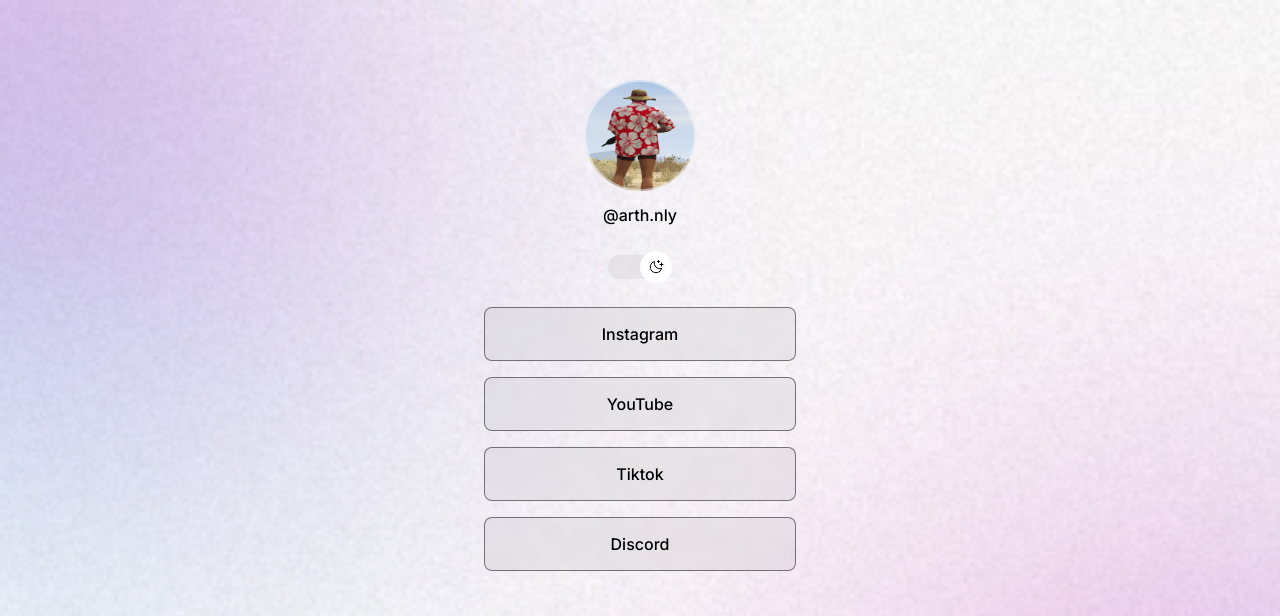
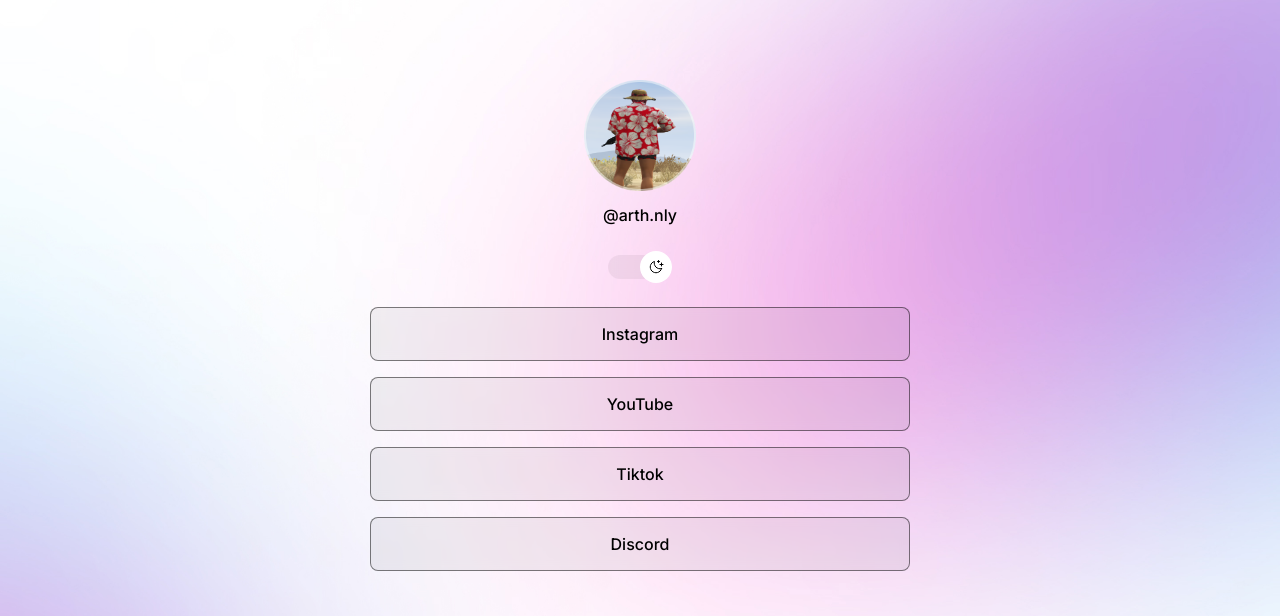
Before and after one commit to ArthurArl/ESTUDO-DISCOVER-ROCKETSEAT-, a plain HTML site: page index.html in a window 1280 px wide. Shown: the top 616 px of the page. Drawn offline with nearby package versions, Linux system fonts and the light colour scheme.

Commit message:
mudar background baseado em pixel

```diff
--- a/style.css
+++ b/style.css
@@ -32,6 +32,7 @@
   background-size: cover;
   */
   background: var(--bg-url) no-repeat top center/cover;
+  height: 100vh;
 }
 
 body * {
@@ -40,7 +41,8 @@
 }
 
 #container {
-  width: 360px;
+  width: 100%;
+  max-width: 588px;
   margin: 56px auto 0px auto;
   padding: 0 24px;
 }
@@ -51,10 +53,9 @@
   width: 64px;
 
   margin: 4px auto;
-
 }
 
-#switch button{
+#switch button {
   width: 32px;
   height: 32px;
   background: white var(--switch-bg-url) no-repeat center;
@@ -73,7 +74,7 @@
   left: initial;
 }
 
-#switch span{
+#switch span {
   display: block;
   border-radius: 9999px;
   width: 64px;
@@ -82,7 +83,6 @@
   border: var(--stroke-color);
   backdrop-filter: blur(4px);
   -webkit-backdrop-filter: blur(4px);
-
 }
 
 /*PROFILE*/
@@ -164,3 +164,14 @@
   padding: 24px;
   text-align: center;
 }
+
+/*@MEDIA*/
+@media (min-width: 700px) {
+  :root {
+    --bg-url: url(./assets/bg-desktop.jpg);
+  }
+
+  .light {
+    --bg-url: url(./assets/bg-desktop-light.jpg);
+  }
+}
```
Also changed, not shown: assets/bg-desktop-light.jpg (added), 1 other file.
